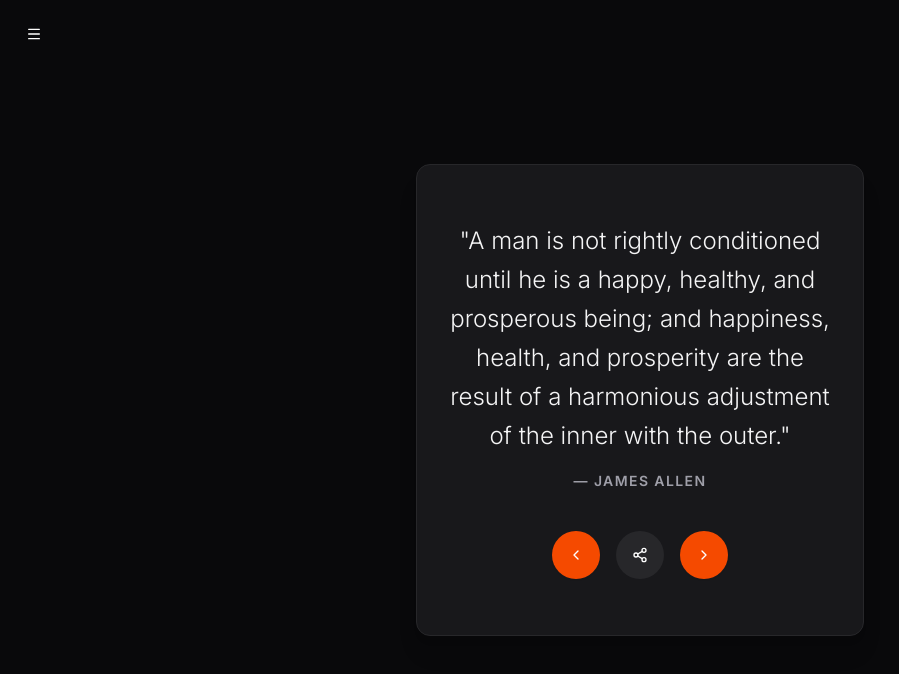
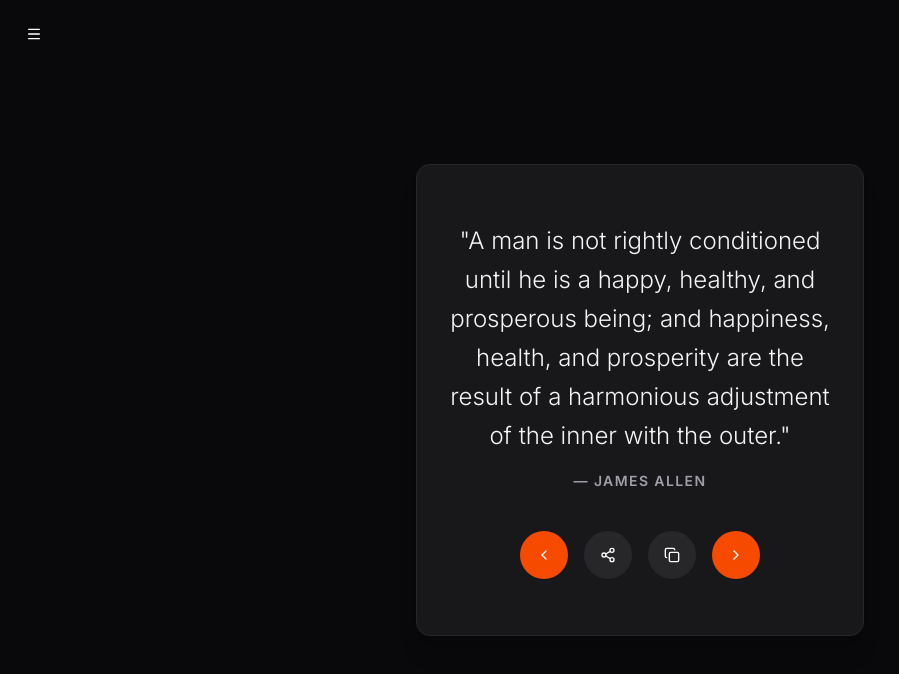
Before and after one commit to DmitriyCode0/my-quote-app, a Next.js app: page / in a window 1280 px wide. Shown: the top 674 px of the page, without its empty margins (0-899 px from the left). Built offline with nearby package versions, Linux system fonts and the light colour scheme.

Commit message:
Fix layout styles and copy button

```diff
--- a/next.config.ts
+++ b/next.config.ts
@@ -1,8 +1,13 @@
-import type { NextConfig } from "next";
+/** @type {import('next').NextConfig} */
+import withPWA from "next-pwa";
 
-const nextConfig: NextConfig = {
-  /* config options here */
-  reactCompiler: true,
+const nextConfig = {
+  reactStrictMode: true,
 };
 
-export default nextConfig;
+export default withPWA({
+  dest: "public", // Where to put the service worker
+  register: true, // Register it automatically
+  skipWaiting: true, // Update the app instantly
+  disable: process.env.NODE_ENV === "development", // Don't run in dev mode
+})(nextConfig);
--- a/package.json
+++ b/package.json
@@ -3,10 +3,10 @@
   "version": "0.1.0",
   "private": true,
   "scripts": {
-    "dev": "next dev",
+    "dev": "next dev --webpack",
     "build": "next build",
     "start": "next start",
-    "lint": "eslint"
+    "lint": "next lint"
   },
   "dependencies": {
     "@radix-ui/react-dialog": "^1.1.15",
@@ -15,6 +15,7 @@
     "clsx": "^2.1.1",
     "lucide-react": "^0.563.0",
     "next": "16.1.6",
+    "next-pwa": "^5.6.0",
     "react": "19.2.3",
     "react-dom": "19.2.3",
     "tailwind-merge": "^3.4.0"
--- a/src/app/layout.tsx
+++ b/src/app/layout.tsx
@@ -1,6 +1,7 @@
 import type { Metadata } from "next";
 import { Inter, Libre_Baskerville } from "next/font/google"; // <--- Import the new font
 import "./globals.css";
+import type { Viewport } from "next";
 
 const inter = Inter({ subsets: ["latin"] });
 
@@ -11,9 +12,23 @@ const serif = Libre_Baskerville({
   variable: "--font-serif", // We give it a name to use later
 });
 
+export const viewport: Viewport = {
+  themeColor: "#000000",
+  width: "device-width",
+  initialScale: 1,
+  maximumScale: 1,
+  userScalable: false, // Makes it feel like an app, not a website
+};
+
 export const metadata: Metadata = {
   title: "Quotes",
   description: "Daily wisdom",
+  manifest: "/manifest.json", // <--- ADD THIS LINE
+  appleWebApp: {
+    capable: true,
+    statusBarStyle: "black-translucent",
+    title: "Quotes",
+  },
 };
 
 export default function RootLayout({
--- a/src/app/page.tsx
+++ b/src/app/page.tsx
@@ -10,6 +10,8 @@ import {
   ChevronRight,
   Share2,
   Calendar,
+  Copy,
+  Check,
 } from "lucide-react";
 import { quotes } from "@/lib/quotes";
 
@@ -18,6 +20,10 @@ export default function Home() {
   const daysSinceEpoch = Math.floor(today.getTime() / (1000 * 60 * 60 * 24));
   const dailyIndex = daysSinceEpoch % quotes.length;
   const [currentIndex, setCurrentIndex] = useState(dailyIndex);
+
+  // --- NEW: COPIED STATE ---
+  // This remembers if we just clicked the copy button
+  const [isCopied, setIsCopied] = useState(false);
 
   const nextQuote = () => {
     setCurrentIndex((prev) => (prev + 1) % quotes.length);
@@ -29,6 +35,24 @@ export default function Home() {
 
   const goToToday = () => {
     setCurrentIndex(dailyIndex);
+    setIsCopied(false);
+  };
+
+  // --- NEW: COPY FUNCTION ---
+  const handleCopy = () => {
+    // 1. Prepare the text
+    const textToCopy = `"${quotes[currentIndex].text}" — ${quotes[currentIndex].author}`;
+
+    // 2. Write to clipboard
+    navigator.clipboard.writeText(textToCopy);
+
+    // 3. Show the "Check" icon
+    setIsCopied(true);
+
+    // 4. Hide it after 2 seconds
+    setTimeout(() => {
+      setIsCopied(false);
+    }, 2000);
   };
 
   return (
@@ -113,6 +137,20 @@ export default function Home() {
                 <Share2 className="h-5 w-5" />
               </Button>
             )}
+            {/* Middle Action: COPY BUTTON */}
+            <Button
+              onClick={handleCopy}
+              size="icon"
+              className="h-12 w-12 rounded-full bg-zinc-800 hover:bg-zinc-700 text-white border-none transition-all"
+              title="Copy to Clipboard"
+            >
+              {/* Logic: Show Check if copied, otherwise show Copy icon */}
+              {isCopied ? (
+                <Check className="h-5 w-5 text-green-500" />
+              ) : (
+                <Copy className="h-5 w-5" />
+              )}
+            </Button>
             <Button
               onClick={nextQuote}
               variant="outline"
```
Also changed, not shown: public/manifest.json (added), 2 other files (tests, documents, lock files or other folders).
